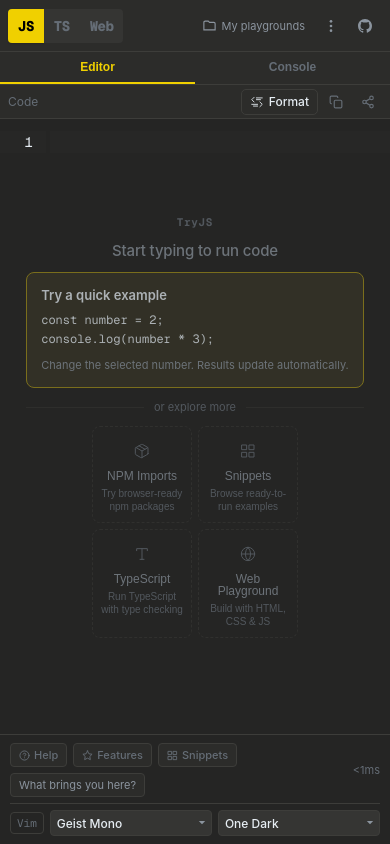
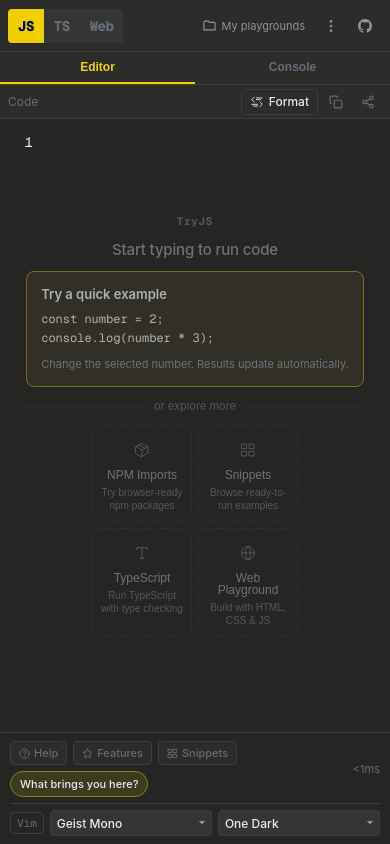
Before and after one commit to berkinduz/try-js, a Preact app: page / in a window 390 px wide. Built offline with nearby package versions, Linux system fonts and the light colour scheme; a web font is replaced by a local one.

Commit message:
Highlight the optional status bar feedback question

```diff
--- a/src/components/StatusBar/UsageFeedback.css
+++ b/src/components/StatusBar/UsageFeedback.css
@@ -3,21 +3,23 @@
 }
 
 .usage-feedback__trigger {
-  min-height: 20px;
-  padding: 2px 6px;
-  border: 1px solid transparent;
-  border-radius: 4px;
-  background: transparent;
-  color: var(--text-secondary);
+  min-height: 22px;
+  padding: 2px 9px;
+  border: 1px solid color-mix(in srgb, var(--accent) 45%, var(--border));
+  border-radius: 999px;
+  background: color-mix(in srgb, var(--accent) 12%, var(--statusbar-bg));
+  color: var(--text-primary);
   font: inherit;
+  font-weight: 500;
   white-space: nowrap;
   cursor: pointer;
+  transition: background 0.15s, border-color 0.15s;
 }
 
 .usage-feedback__trigger:hover,
 .usage-feedback__trigger[aria-expanded="true"] {
-  border-color: var(--border);
-  background: var(--bg-secondary);
+  border-color: var(--accent);
+  background: color-mix(in srgb, var(--accent) 20%, var(--statusbar-bg));
   color: var(--text-primary);
 }
 
@@ -118,9 +120,6 @@
 
 @media (max-width: 768px) {
   .usage-feedback__trigger {
-    min-height: 24px;
-    padding: 2px 8px;
-    border-color: var(--border);
-    background: var(--bg-secondary);
+    min-height: 26px;
   }
 }
```
